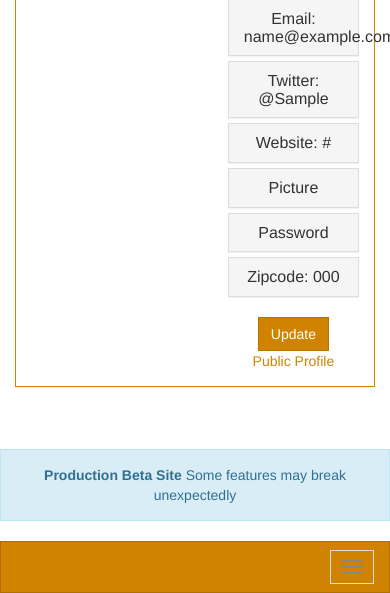
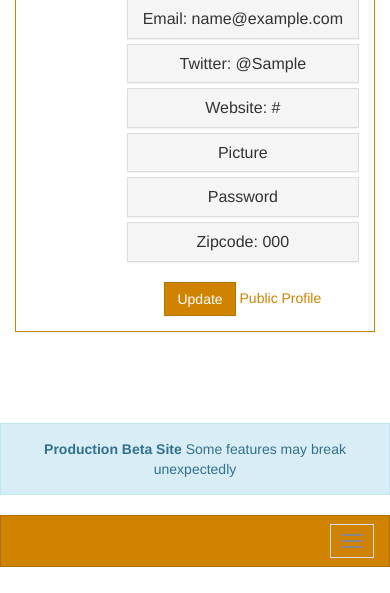
Before and after one commit to FRC3184/partexchange, a PHP site: page /account/ in a window 390 px wide. Shown: the part 365-958 px from the top of the page. After the commit the page ends 932 px from the top, so only its background shows below. Run offline with PHP 8.4, Linux system fonts and the light colour scheme; the visitor is signed in with stand-in values (Sample User, id 1); tables that the repository leaves empty or names only in its code hold one stand-in row (values such as "Sample post"); data that the repository does not hold is empty; a stand-in replaces the project's code that opens the database connection; some libraries are stand-ins or nearby versions.

Commit message:
Improve mobile view of account and team page

```diff
--- a/account/index.php
+++ b/account/index.php
@@ -79,10 +79,10 @@
     <div class="panel-heading">
       <h3 class="panel-title"><?php echo $teamName; ?></h3>
     </div>
-    <div class="panel-body">
+    <div class="panel-body act-view">
       <img class="img-thumbnail" src="<?php echo $pic; ?>" alt="Profile Picture" title="Profile Picture"
-           style="width:256px;height:256px;float:left;"/>
-      <div style="float:right;display:block;width:40%">
+           style="width:256px;height:256px;"/>
+      <div>
         <form role="form" id="changeActInfoForm" action="update.php" method="post" enctype="multipart/form-data">
           <div class="panel-group" id="accordion">
             <div class="panel panel-default">
@@ -220,8 +220,9 @@
           </div>
 
           <input name="submt" type="submit" value="Update" class="btn btn-primary" />
+          <a href="team.php?id=<?php echo $_SESSION['teamID']; ?>">Public Profile</a>
         </form>
-        <a href="team.php?id=<?php echo $_SESSION['teamID']; ?>">Public Profile</a>
+
       </div>
     </div>
   </div>
--- a/account/team.php
+++ b/account/team.php
@@ -52,10 +52,10 @@
     <div class="panel-heading">
       <h3 class="panel-title"><?php echo $teamName; ?></h3>
     </div>
-    <div class="panel-body">
+    <div class="panel-body act-view">
       <img class="img-thumbnail" src="<?php echo $pic; ?>" alt="Profile Picture" title="Profile Picture"
            style="width:256px;height:256px;float:left;"/>
-      <div style="float:right;" id="team-contact-info">
+      <div id="team-contact-info">
         <?php
         if ($foundTeam) {
           echo '<button class="btn btn-primary" id="show-team-contact-info">Show contact information</button>';
--- a/css/site.css
+++ b/css/site.css
@@ -36,6 +36,7 @@
 .clickable-row {
   cursor:pointer;
 }
+
 .click-indicator {
   text-decoration: underline;
 }
@@ -44,7 +45,36 @@
   display: flex;
   flex-direction: column;
 }
+
 #login-form .form-group {
   margin: auto;
   max-width: 35em;
 }
+
+.act-view {
+  display: flex;
+  justify-content: space-between;
+}
+@media only screen and (max-width: 500px) {
+  .act-view {
+    flex-wrap: wrap;
+  }
+  .contact-row {
+    width: 100%;
+  }
+}
+
+.act-view > div {
+  display: inline-flex;
+  width: 100%;
+  flex-direction: column;
+  flex-wrap: nowrap;
+}
+
+.act-view > div > form, .act-view > div > button {
+  align-self: flex-end;
+}
+.contact-row {
+  display: block;
+  align-self: flex-end;
+}
```
Also changed, not shown: account/contact.php (+5 -5 lines).
